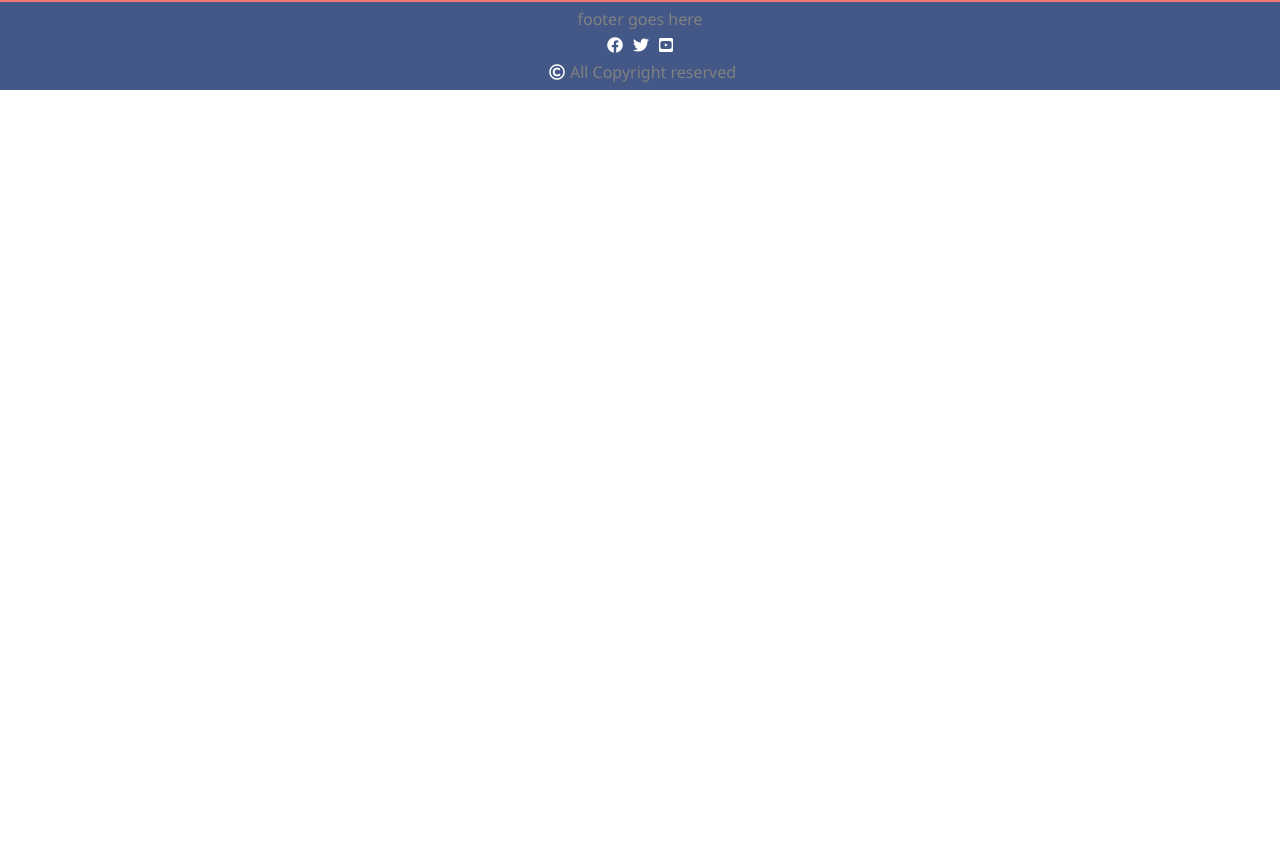
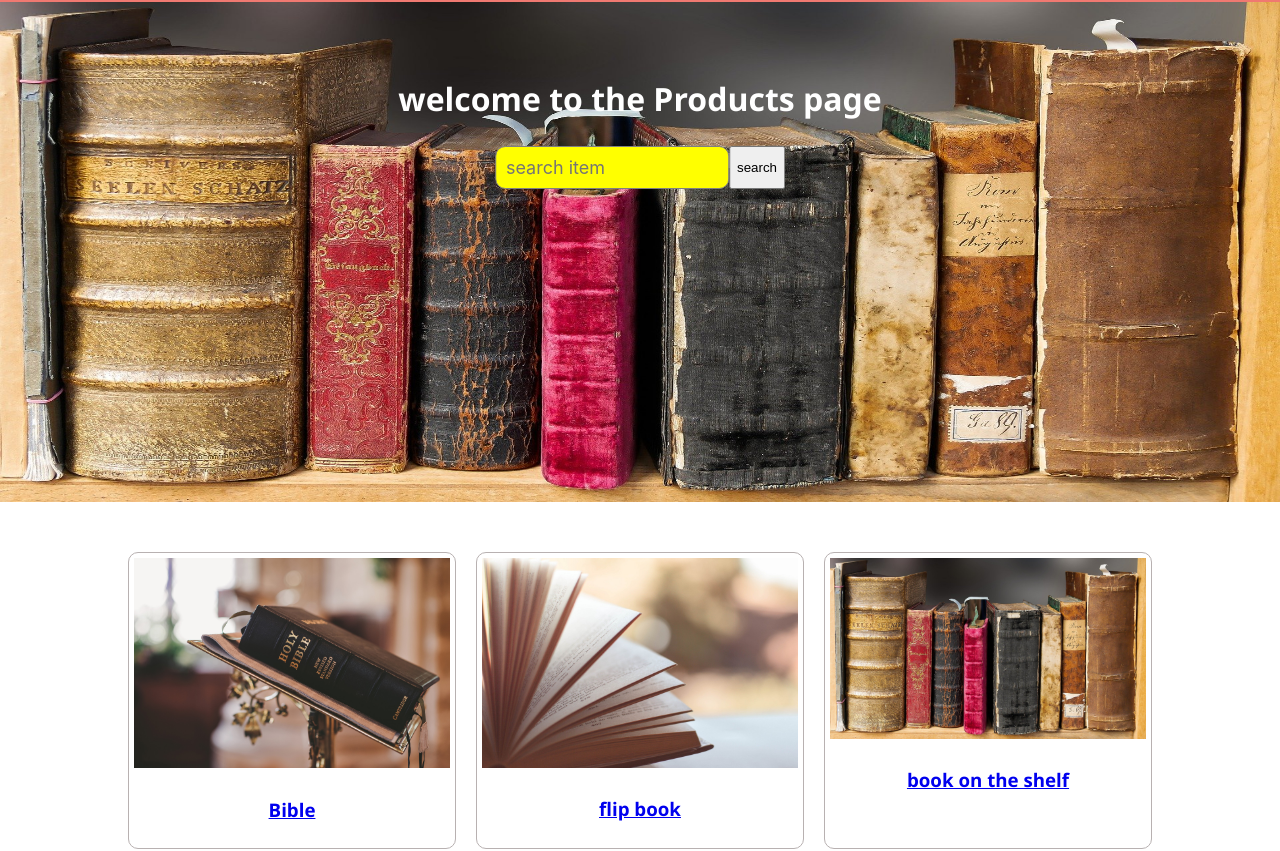
Before and after one commit to Mordecaikama/bookshopgithub, a React (Create React App) app: page / in a window 1280 px wide. Shown: the part 160-1011 px from the top of the page. Before the commit the page ends 821 px from the top, so only its background shows below. Built offline with nearby package versions, Linux system fonts and the light colour scheme; no server answers.

Commit message:
more changes to the routing system

```diff
--- a/src/App.js
+++ b/src/App.js
@@ -20,7 +20,7 @@ function App() {
       <Header />
       {/* <div className='main'> */}
       <Routes>
-        <Route exact path='/bookshopgithub' element={<Homepage />} />
+        <Route exact path='/' element={<Homepage />} />
         <Route path='/bookshopgithub/account' element={<Account />} />
         <Route path='/bookshopgithub/contact' element={<Contact />} />
         <Route path='/bookshopgithub/payment' element={<Payment />} />
--- a/src/component/Header.js
+++ b/src/component/Header.js
@@ -19,9 +19,9 @@ function Header() {
             {' '}
             <li> Product </li>{' '}
           </Link>{' '}
-          /<Link to='/account'> Account </Link> /
-          <Link to='/contact'> Contact </Link> /
-          <Link to='/payment' className='cart-head'>
+          /<Link to='/bookshopgithub/account'> Account </Link> /
+          <Link to='/bookshopgithub/contact'> Contact </Link> /
+          <Link to='/bookshopgithub/payment' className='cart-head'>
             {' '}
             <i className='far fa-shopping-cart'></i>{' '}
             <small className='cart-number'> {cartsize} </small>{' '}
--- a/src/component/Image.js
+++ b/src/component/Image.js
@@ -51,7 +51,7 @@ function Image({ mydata }) {
       <img src={mydata.url} />
       {ans()}
       {cartIcon()}
-      <Link to={`/product/${mydata.id}`}>
+      <Link to={`/bookshopgithub/product/${mydata.id}`}>
         <h3 id='text'>{mydata.title}</h3>
       </Link>
     </div>
```
